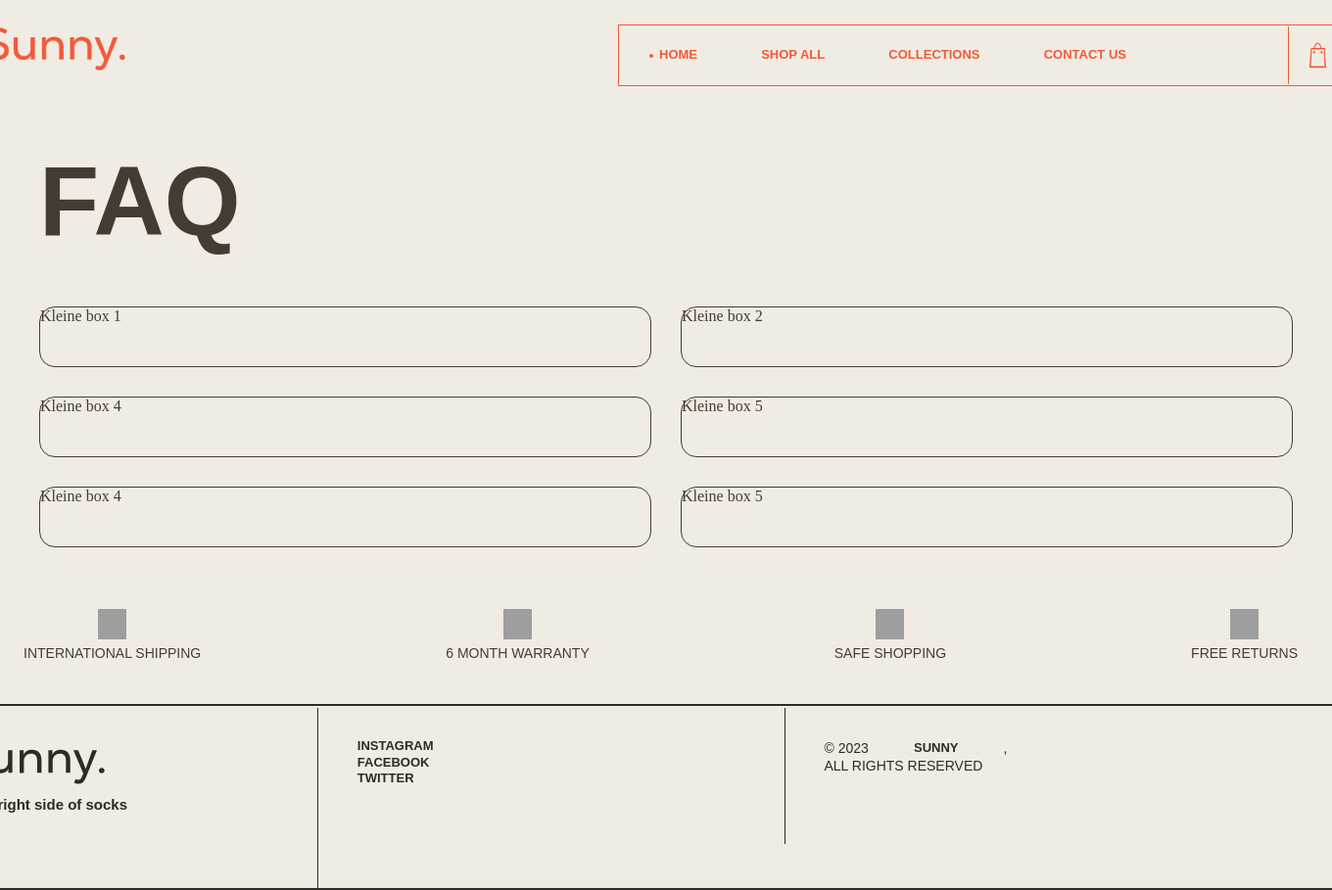
After one commit to bramhuiskes/Sunny, a PHP site: page /faq.php in a window 1360 px wide; the page is wider, and only the part inside the window is pictured. The commit adds this page. Shown: that part at 98% size. Run offline with PHP 8.4, Linux system fonts and the light colour scheme; grey boxes are pictures that could not be loaded.

Commit message:
added FAQ page

```diff
--- /dev/null
+++ b/assets/css/faq.css
@@ -0,0 +1,46 @@
+body{
+    background-color: #F0EBE3;
+    margin: 0px !important;
+}
+
+.container {
+    display: flex;
+    flex-direction: column;
+    align-items: center;
+    margin: 25px;
+}
+
+.header-box {
+    color: #443C32;
+    text-align: start;
+    padding: 20px;
+    width: 100%;
+    justify-content: center;
+}
+
+.column {
+    display: flex;
+    width: 100%;
+    align-items: center;
+    justify-content: center;
+}
+
+
+.faq-header{
+    font-size: 100px;
+    font-family: Nexa Bold, sans-serif;
+    color: #443C32;
+    margin: 15px;
+
+}
+
+
+.faq-item{
+    border: solid 1px #443C32;
+    border-radius: 16px;
+    color: #443C32;
+    text-align: start;
+    margin: 15px;
+    width: 700px;
+    height: 60px;
+}
--- a/assets/css/includes/footer.css
+++ b/assets/css/includes/footer.css
@@ -5,6 +5,7 @@
     display: flex;
     margin-top: 39px;
     width: 100vw;
+    overflow-x: hidden;
     flex-direction: column;
     }
     @media (max-width: 991px) {
--- /dev/null
+++ b/faq.php
@@ -0,0 +1,37 @@
+<!DOCTYPE html>
+<html lang="en">
+<head>
+    <meta charset="UTF-8">
+    <meta name="viewport" content="width=device-width, initial-scale=1.0">
+    <title>Document</title>
+    <link rel="stylesheet" href="assets/css/faq.css">
+    <link rel="stylesheet" href="assets/css/includes/header.css">
+    <link rel="stylesheet" href="assets/css/includes/footer.css">
+</head>
+<body>
+    <?php
+        include "includes/header.php"
+    ?>
+
+ <div class="container">
+        <div class="header-box">
+            <h1 class="faq-header">FAQ</h1>
+        </div>
+        <div class="column">
+            <div class="faq-item">Kleine box 1</div>
+            <div class="faq-item">Kleine box 2</div>
+        </div>
+        <div class="column">
+            <div class="faq-item">Kleine box 4</div>
+            <div class="faq-item">Kleine box 5</div>
+        </div>
+        <div class="column">
+            <div class="faq-item">Kleine box 4</div>
+            <div class="faq-item">Kleine box 5</div>
+        </div>
+</div>
+    <?php
+        include "includes/footer.php"
+    ?>
+</body>
+</html>
```
